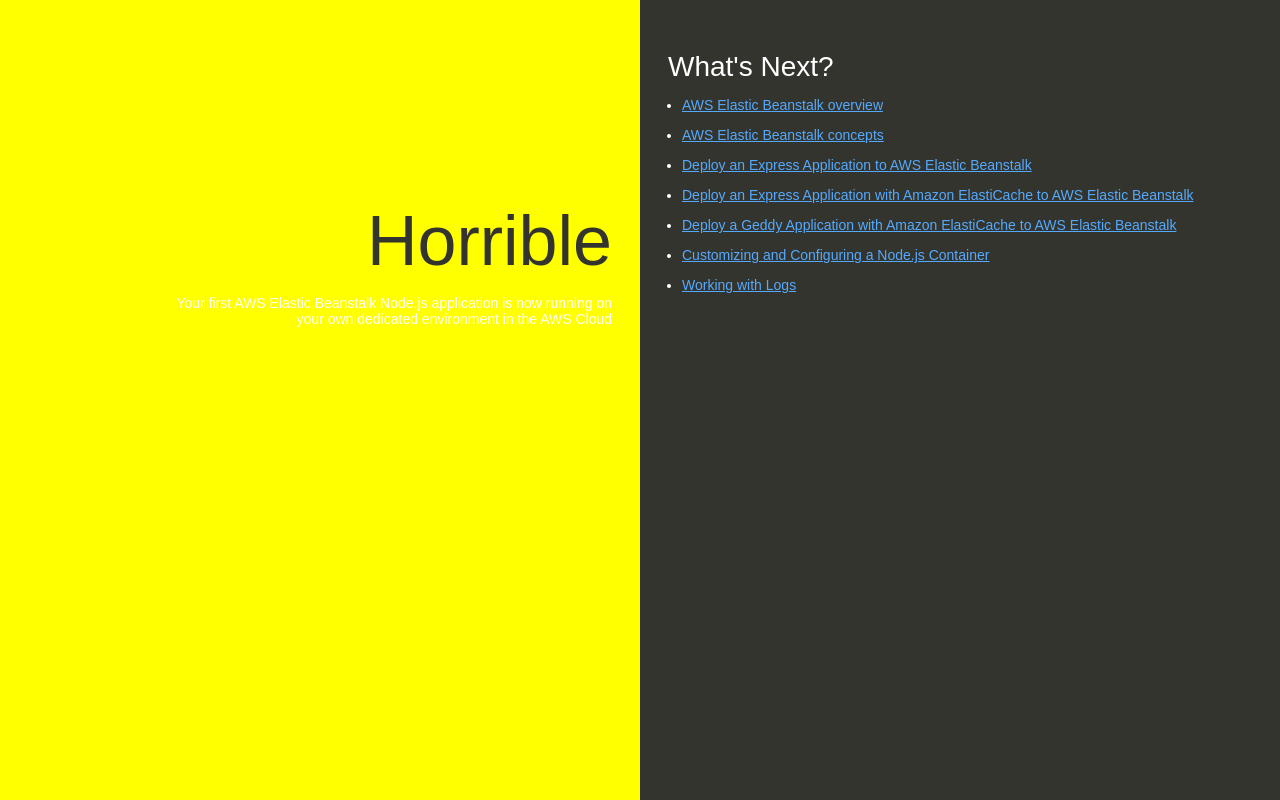
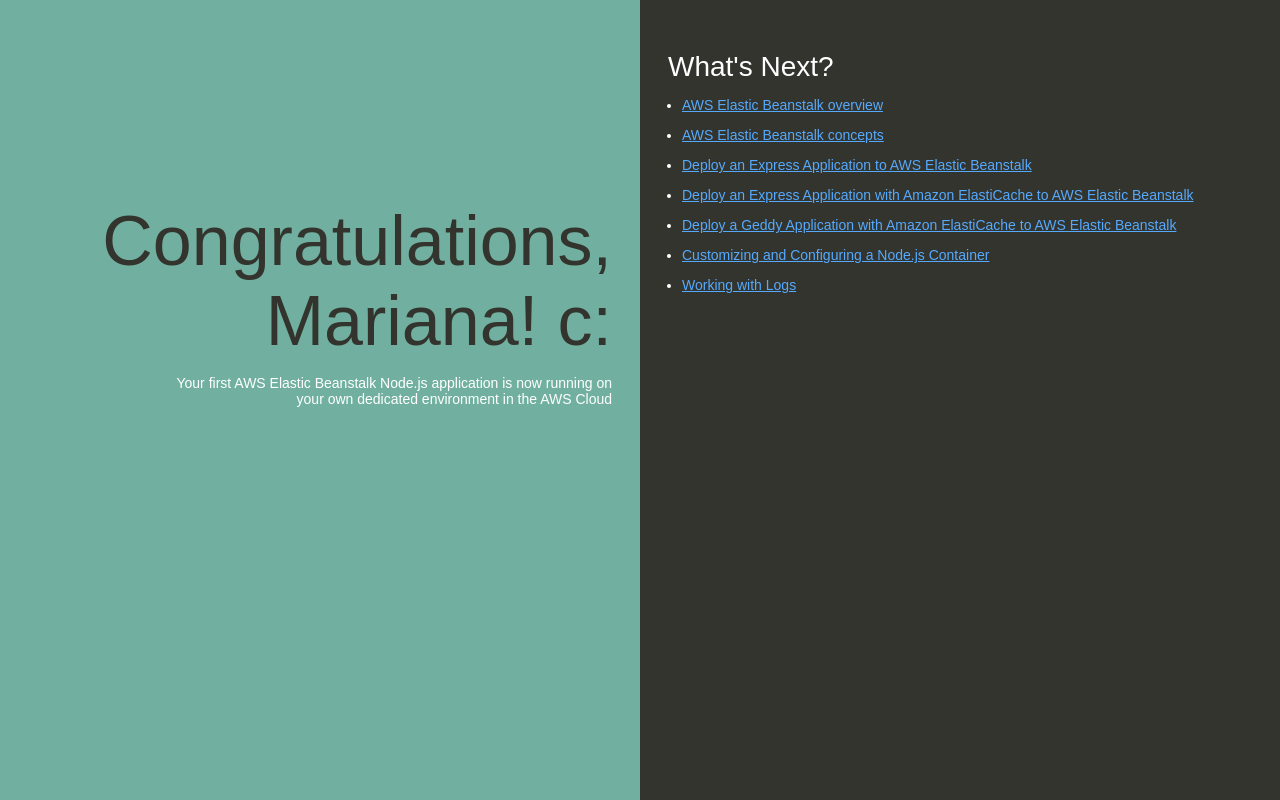
Before and after one commit to chamedm/cloud_practicaDevOps, a website: page index.html in a window 1280 px wide. Drawn offline with Linux system fonts and the light colour scheme.

Commit message:
Rollback to enable functional tests + adding my name

```diff
--- a/index.html
+++ b/index.html
@@ -35,7 +35,7 @@
 
         text-align: right;
         padding-top: 11em;
-        background-color: yellow;
+        background-color:#71b0a0 ;
 
       }
       .textColumn p {
@@ -74,7 +74,7 @@
   </head>
   <body>
     <div class="textColumn">
-      <h1>Horrible</h1>
+      <h1>Congratulations, Mariana! c:</h1>
       <p>Your first AWS Elastic Beanstalk Node.js application is now running on your own dedicated environment in the AWS Cloud</p>
     </div>
     <div class="linksColumn">
```
